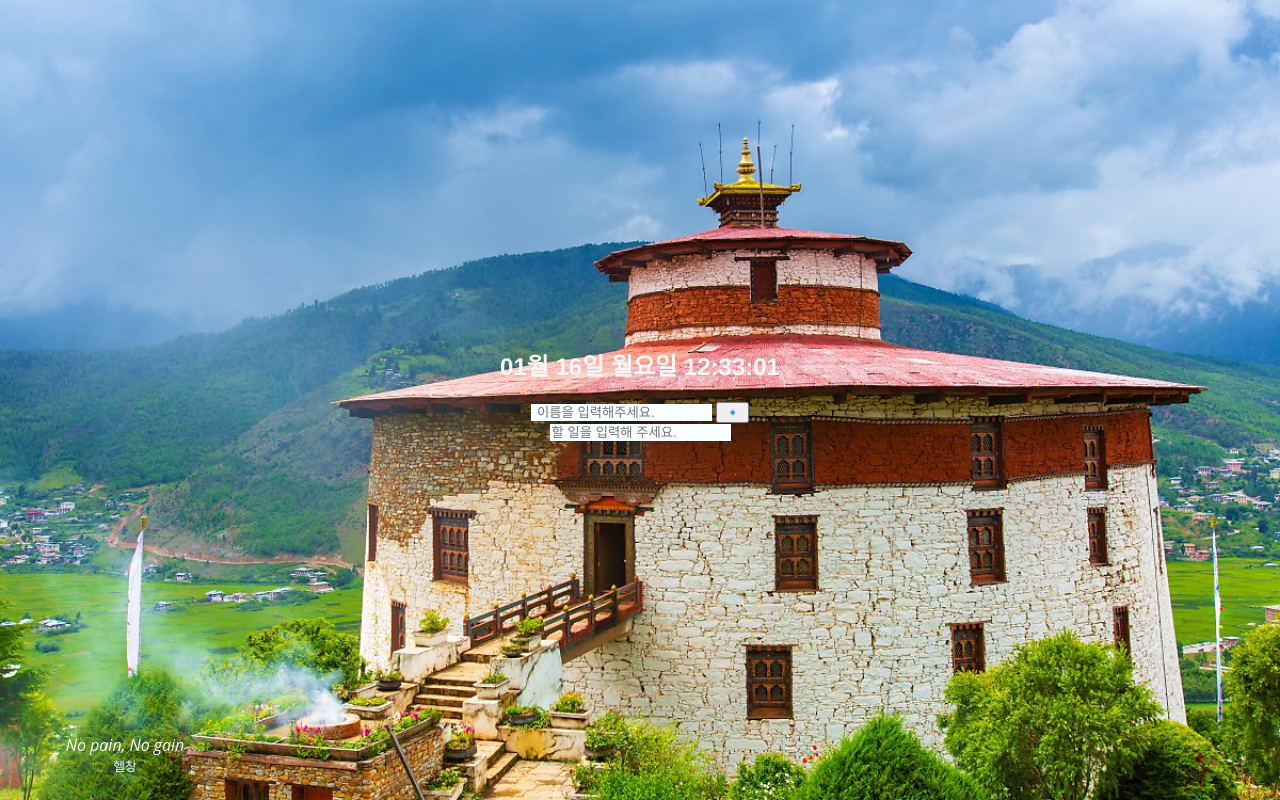
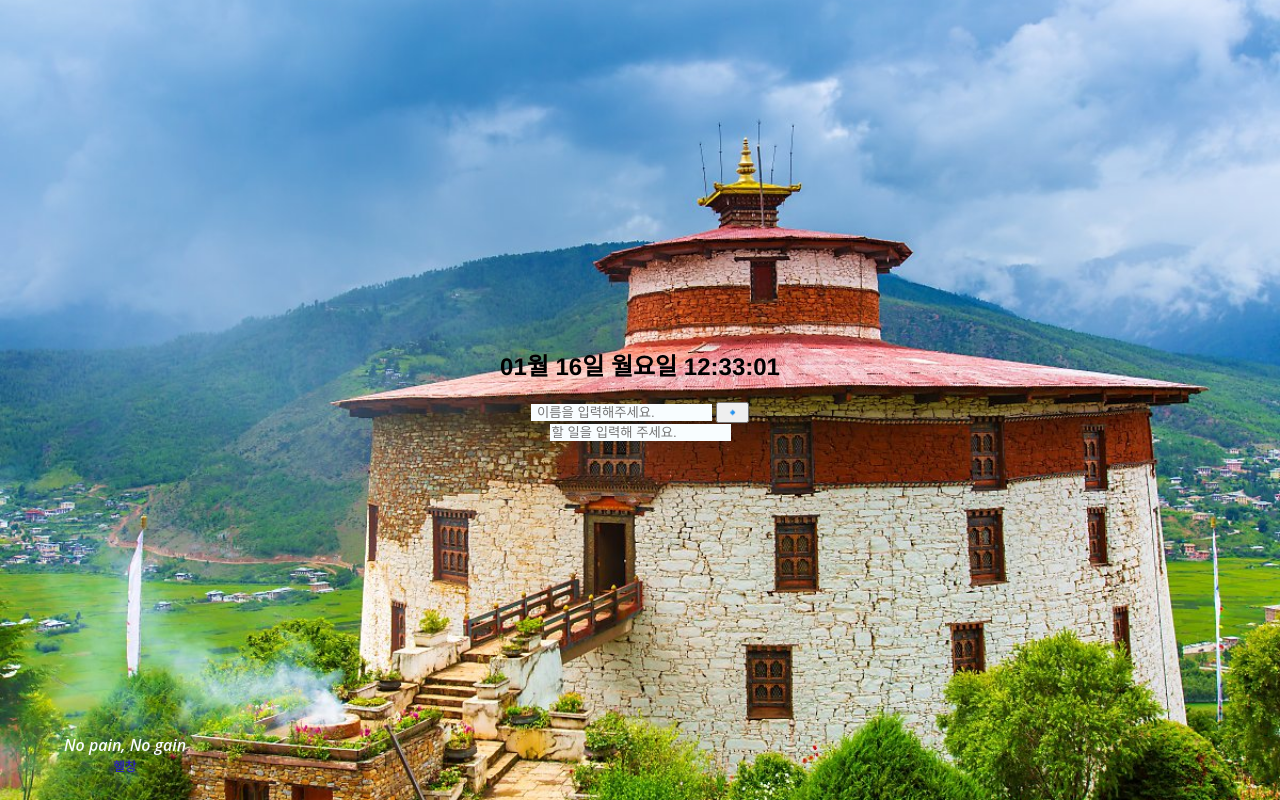
Before and after one commit to jae-hun-e/TodoLIst.io, a plain HTML site: page index.html in a window 1280 px wide. Drawn offline with Linux system fonts and the light colour scheme.

Commit message:
color 변경

```diff
--- a/css/style.css
+++ b/css/style.css
@@ -8,7 +8,7 @@ body {
   display: flex;
   justify-content: center;
   align-items: center;
-  color: whitesmoke;
+  color: rgb(0, 0, 0);
 }
 .center {
   display: flex;
@@ -43,13 +43,13 @@ input {
 .quotes {
   font-style: italic;
   font-size: 1em;
-  font-weight: 400;
+  font-weight: 600;
   color: #f8fdff;
 }
 .author {
   font-size: 0.8em;
-  color: #e6ffff;
-  font-weight: 300;
+  color: #240fdd;
+  font-weight: 500;
 }
 
 #weather.container {
```
Also changed, not shown: index.html (line endings or trailing spaces), js/background.js (line endings or trailing spaces), js/clock.js (line endings or trailing spaces), js/greetings.js (line endings or trailing spaces), js/quotes.js (line endings or trailing spaces), js/todo.js (line endings or trailing spaces), js/weather.js (line endings or trailing spaces).
